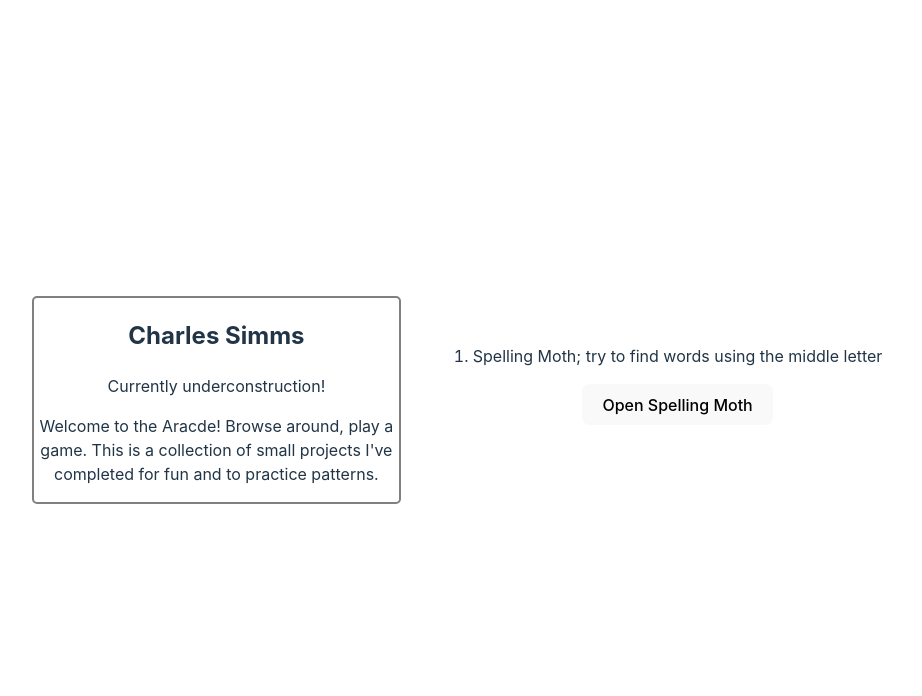
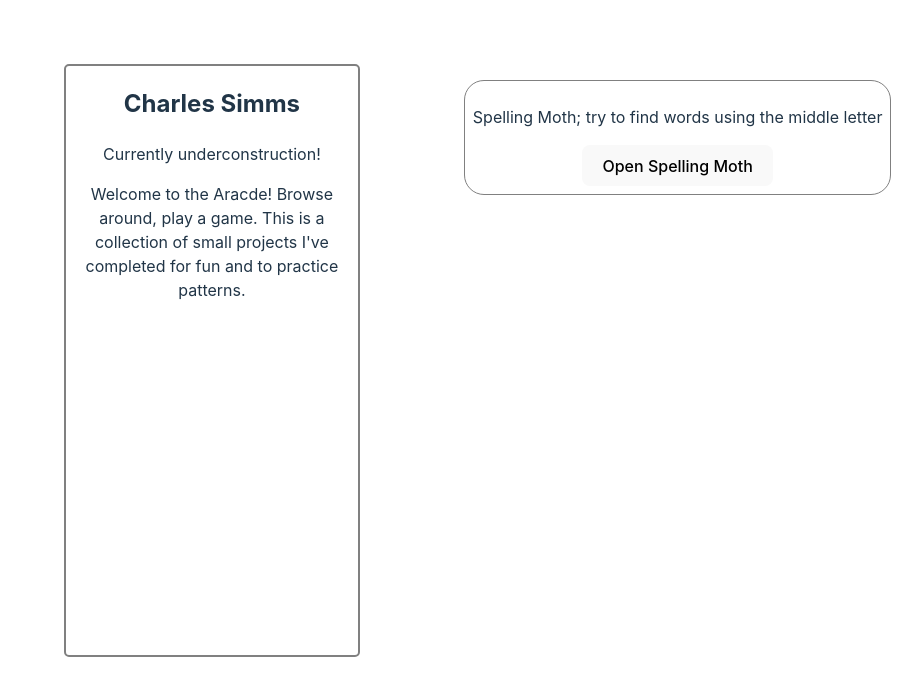
Before and after one commit to cssimms/polilla, a React (Vite) app: page / in a window 1280 px wide. Shown: the top 696 px of the page, without its empty margins (0-922 px from the left). Built offline with nearby package versions, Linux system fonts and the light colour scheme.

Commit message:
Prettier formatting, some basic css styles

```diff
--- a/frontend/src/App.css
+++ b/frontend/src/App.css
@@ -5,15 +5,39 @@
   text-align: center;
 }
 
+body {
+  min-height: 100vh;
+  align-items: stretch;
+}
+
 .app-container {
   display: flex;
+  height: 80%;
+  width: 80%;
 }
 
 .profile-container {
+  margin: 2em;
   width: 30%;
   height: 100%;
   border: 2px solid grey;
   border-radius: 5px;
+}
+.active-game-container {
+  margin: 2em;
+  max-width: 60%;
+  height: 100%;
+}
+
+.close-game-button {
+  color: #a52020;
+}
+
+.game-list-element {
+  list-style-type: none;
+  padding: 0.5em;
+  border: 1px solid grey;
+  border-radius: 20px;
 }
 
 .logo {
--- a/frontend/src/App.tsx
+++ b/frontend/src/App.tsx
@@ -1,17 +1,14 @@
-import { act, Component, useState } from "react";
+import { useState } from "react";
 import "./App.css";
 import SpellingMoth from "./components/spelling-moth/spelling-moth";
 import Profile from "./components/Profile";
-import React from "react";
 
 enum Games {
   SpellingMoth = "SPELLING_MOTH",
 }
 
 function App() {
-  const [count, setCount] = useState(0);
   const [activeGame, setActiveGame] = useState<null | Games>(null);
-  const [spellingMothOn, setSpellingMothOn] = useState(false);
 
   // TODO - initiate animation, we want a smooth transtion to playing the active game
   function launchGame(gameTitle: Games) {
@@ -22,7 +19,7 @@ function App() {
     return (
       <>
         <ol>
-          <li>
+          <li className="game-list-element">
             <p>Spelling Moth; try to find words using the middle letter</p>
             <button onClick={() => launchGame(Games.SpellingMoth)}>
               Open Spelling Moth
```
Also changed, not shown: frontend/src/components/spelling-moth/spelling-moth.tsx (+14 -13 lines).
